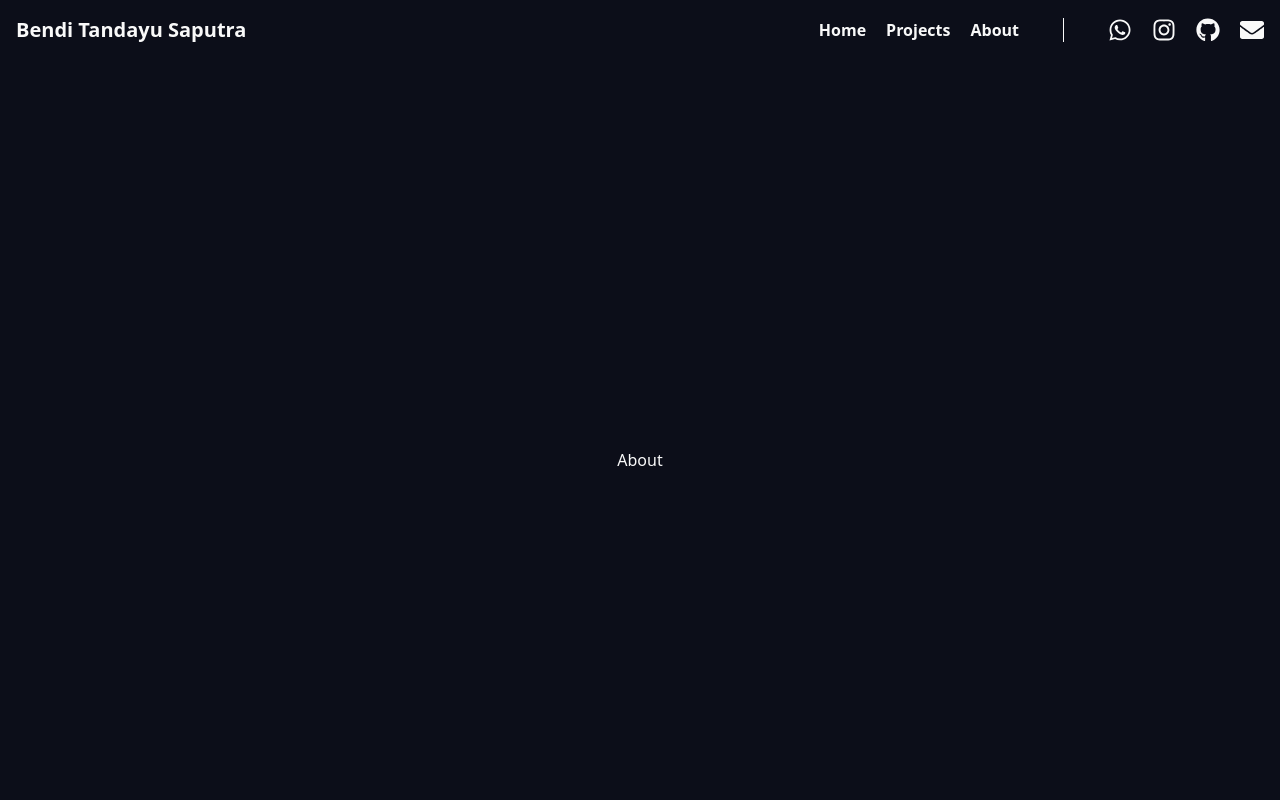
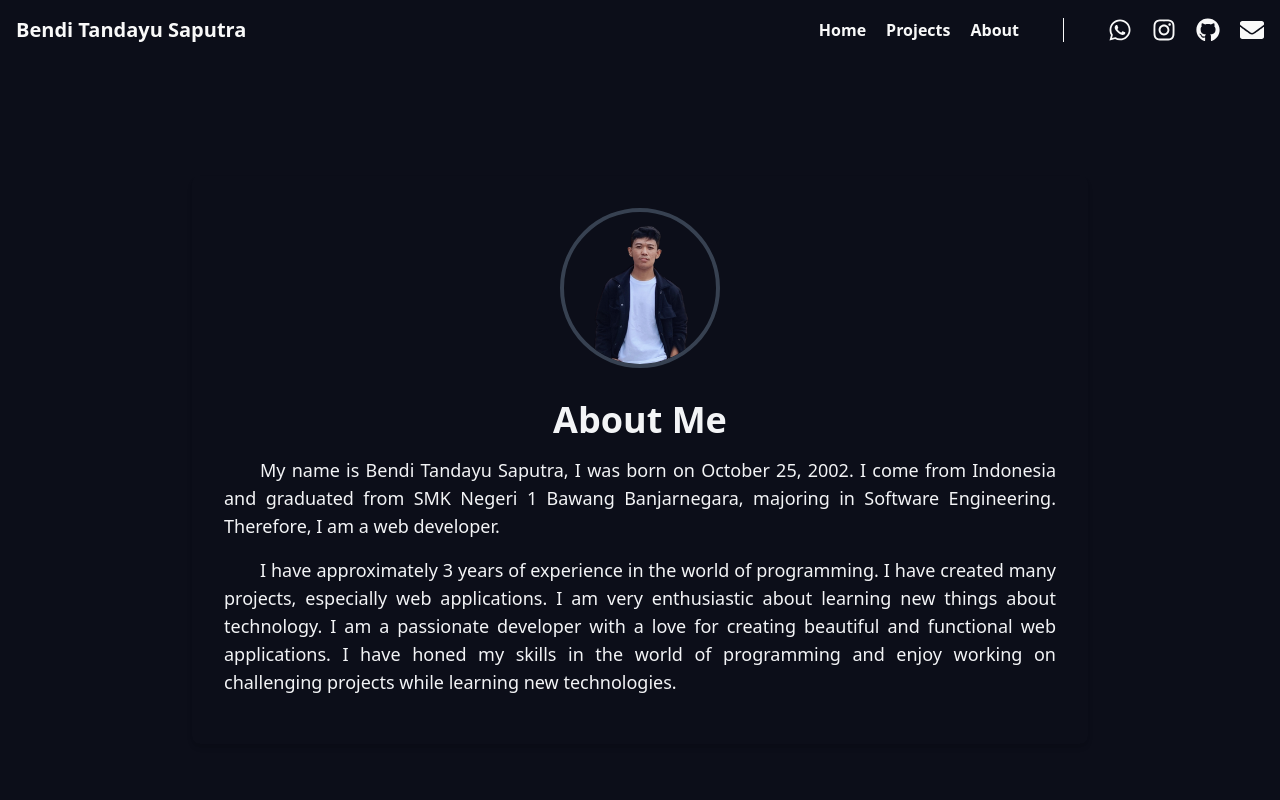
Before and after one commit to benditandayusaputra/portfolio, a React (Vite) app: page /about in a window 1280 px wide. Shown: the top 800 px of the page. Built offline with nearby package versions, Linux system fonts and the light colour scheme.

Commit message:
:sparkles: add fitur

```diff
--- a/src/pages/About.jsx
+++ b/src/pages/About.jsx
@@ -4,7 +4,45 @@ export default function About() {
   return (
     <>
       <Layout>
-        <div className="flex justify-center items-center h-screen">About</div>
+        <div className="min-h-screen text-gray-100 flex flex-col items-center justify-center p-4">
+          <div className="max-w-4xl w-full rounded-lg shadow-md p-8">
+            {/* Avatar */}
+            <div className="flex justify-center mb-8">
+              <img
+                src="/me-sq.png"
+                alt="Bendi Tandayu Saputra"
+                className="w-32 h-32 md:w-40 md:h-40 rounded-full border-4 border-gray-700 transition-transform duration-300 transform hover:scale-105"
+              />
+            </div>
+
+            <h1 className="text-4xl font-bold mb-4 text-center">About Me</h1>
+
+            {/* Paragraf Pertama */}
+            <p
+              className="mb-4 text-justify text-base md:text-lg"
+              style={{ textIndent: "2em" }}
+            >
+              My name is Bendi Tandayu Saputra, I was born on October 25, 2002.
+              I come from Indonesia and graduated from SMK Negeri 1 Bawang
+              Banjarnegara, majoring in Software Engineering. Therefore, I am a
+              web developer.
+            </p>
+
+            {/* Paragraf Kedua */}
+            <p
+              className="mb-4 text-justify text-base md:text-lg"
+              style={{ textIndent: "2em" }}
+            >
+              I have approximately 3 years of experience in the world of
+              programming. I have created many projects, especially web
+              applications. I am very enthusiastic about learning new things
+              about technology. I am a passionate developer with a love for
+              creating beautiful and functional web applications. I have honed
+              my skills in the world of programming and enjoy working on
+              challenging projects while learning new technologies.
+            </p>
+          </div>
+        </div>
       </Layout>
     </>
   );
```
Also changed, not shown: public/me-sq.png (added).
